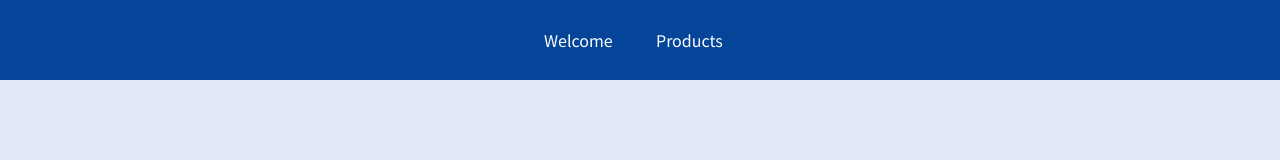
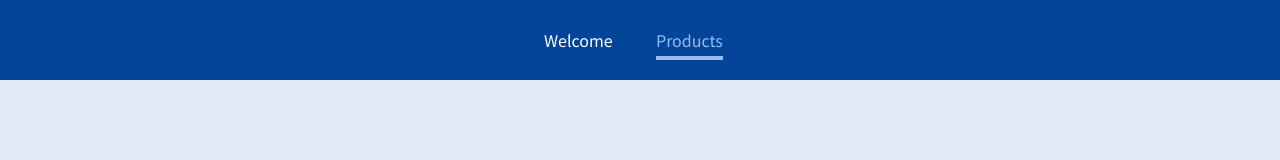
Before and after one commit to IS-Projects/routing-react, a JavaScript app: page /products in a window 1280 px wide. Shown: the top 160 px of the page. Built offline with nearby package versions, Linux system fonts and the light colour scheme.

Commit message:
changed Links for NavLinks & added css for active

```diff
--- a/src/components/MainHeader.js
+++ b/src/components/MainHeader.js
@@ -1,6 +1,6 @@
-import { Link } from 'react-router-dom';
+import { NavLink } from "react-router-dom";
 
-import classes from './MainHeader.module.css';
+import classes from "./MainHeader.module.css";
 
 const MainHeader = () => {
   return (
@@ -8,10 +8,14 @@ const MainHeader = () => {
       <nav>
         <ul>
           <li>
-            <Link to='/welcome'>Welcome</Link>
+            <NavLink activeClassName={classes.active} to="/welcome">
+              Welcome
+            </NavLink>
           </li>
           <li>
-            <Link to='/products'>Products</Link>
+            <NavLink activeClassName={classes.active} to="/products">
+              Products
+            </NavLink>
           </li>
         </ul>
       </nav>
--- a/src/components/MainHeader.module.css
+++ b/src/components/MainHeader.module.css
@@ -30,7 +30,8 @@
 }
 
 .header a:hover,
-.header a:active {
+.header a:active,
+.header a.active {
   color: #95bcf0;
   padding-bottom: 0.25rem;
   border-bottom: 4px solid #95bcf0;
```
Also changed, not shown: 1 other file (tests, documents, lock files or other folders).
